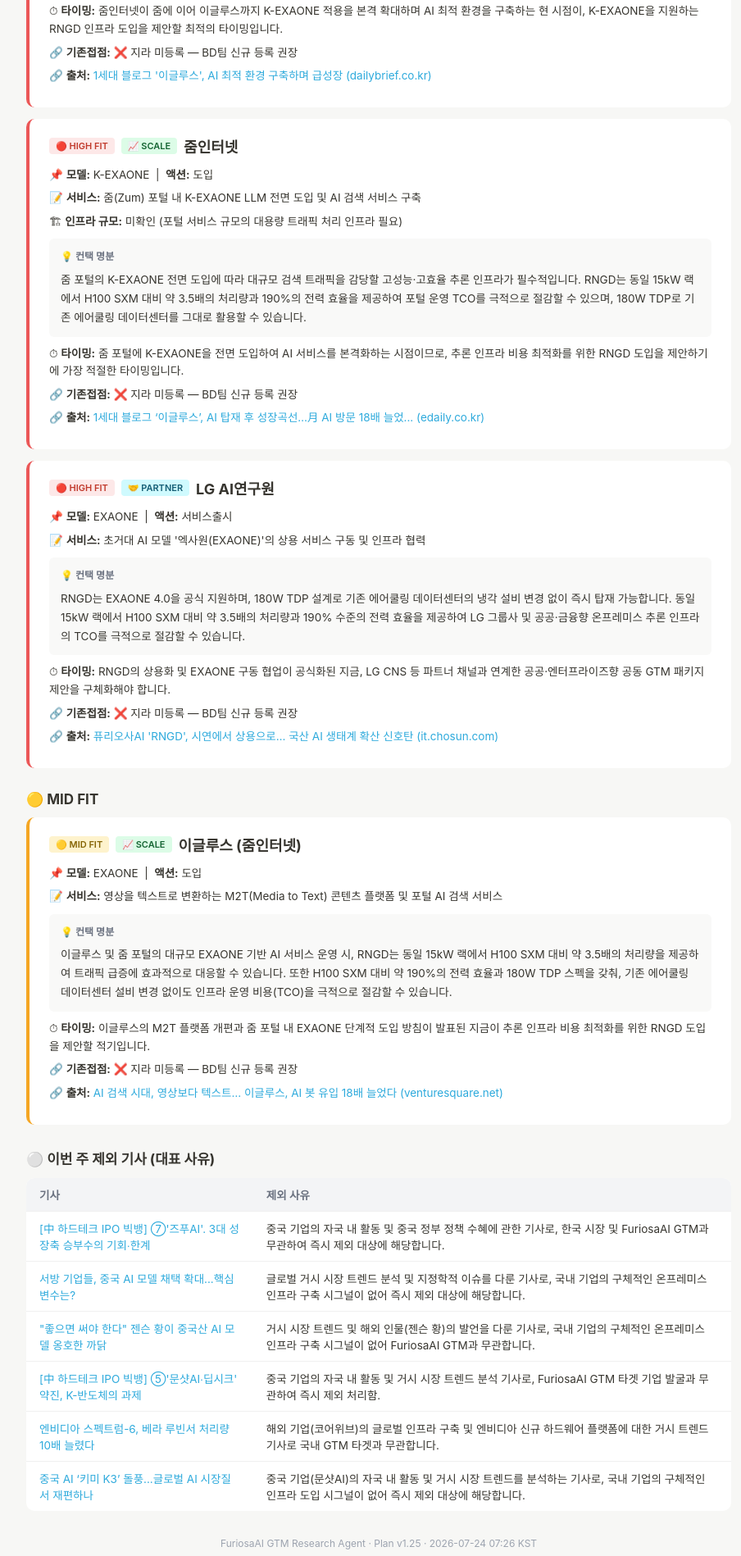
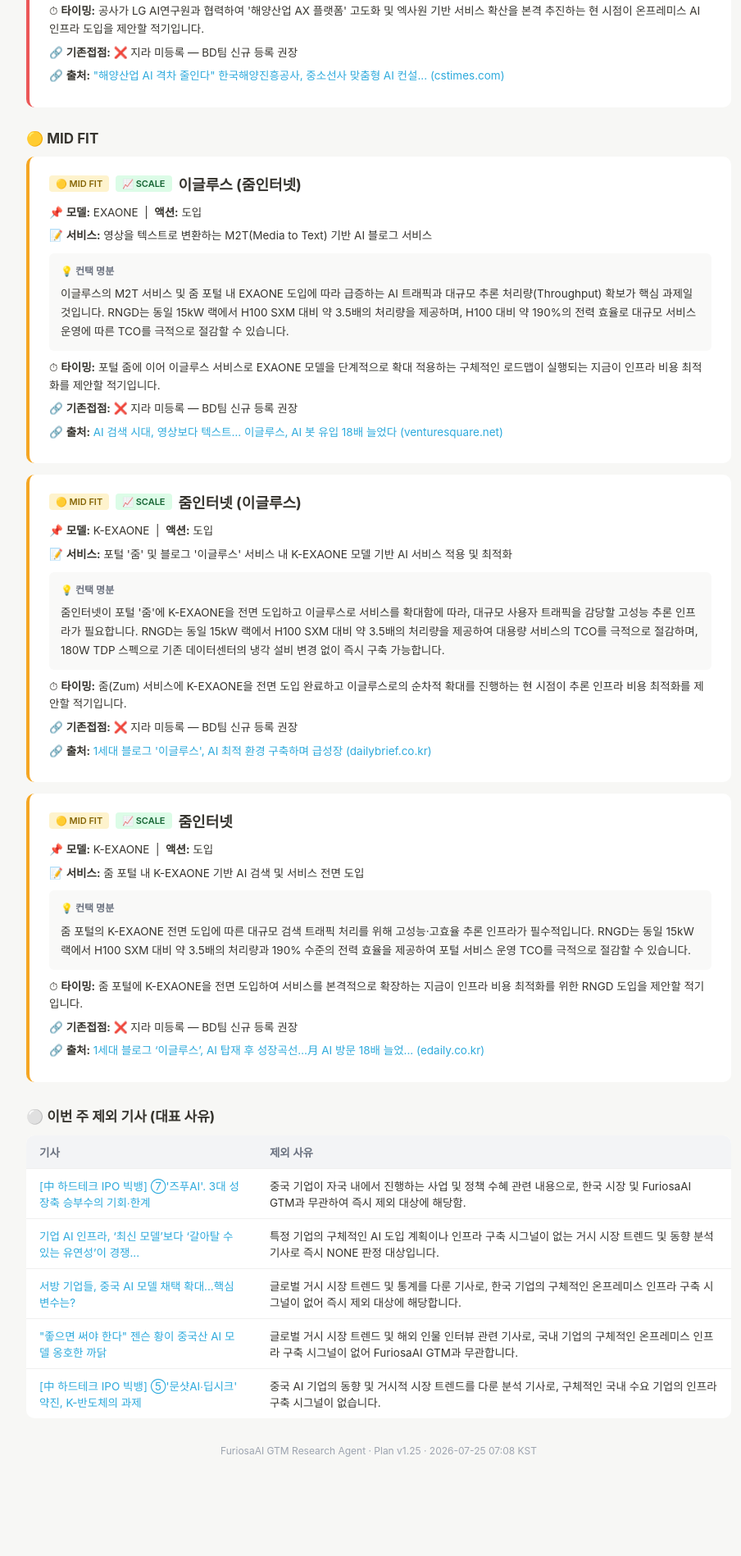
Before and after one commit to boyoonjung1806/furiosa-gtm-report, a plain HTML site: page index.html in a window 1280 px wide. Shown: the part 899-2797 px from the top of the page at 82% size, without its empty margins (178-1082 px from the left). After the commit the page ends 2716 px from the top, so only its background shows below. Drawn offline with Linux system fonts and the light colour scheme.

Commit message:
Weekly report 2026-07-25

```diff
--- a/index.html
+++ b/index.html
@@ -37,8 +37,8 @@
   <div class="header">
     <h1>📡 GTM 위클리 리서치 리포트 — 2026년 07월 29주차</h1>
     <div class="meta">
-      🤖 자동 생성 리포트 | 수집 일시: 2026-07-24 07:21 KST<br>
-      수집 기사: 11건 | FIT 판정: 🔴 HIGH 4건 · 🟡 MID 1건 · 🔵 LOW 0건<br>
+      🤖 자동 생성 리포트 | 수집 일시: 2026-07-25 07:05 KST<br>
+      수집 기사: 10건 | FIT 판정: 🔴 HIGH 2건 · 🟡 MID 3건 · 🔵 LOW 0건<br>
       데이터 소스: 네이버 뉴스 API + Google RSS | 분석: Gemini 2.5 Flash (Plan v1.25) | 기존접점: Jira DMD 실시간 조회
     </div>
   </div>
@@ -49,72 +49,36 @@
           <div class="card-header">
             <span class="badge badge-high">🔴 HIGH FIT</span>
             <span class="badge" style="background:#ede9fe;color:#5b21b6">🏛 SOVEREIGN</span>
-            <span class="company">한국해양진흥공사</span>
+            <span class="company">충주시</span>
           </div>
-          <div class="card-row">📌 <b>모델:</b> EXAONE &nbsp;|&nbsp; <b>액션:</b> 도입</div>
-          <div class='card-row'>📝 <b>서비스:</b> 중소선사 맞춤형 AI 컨설팅 및 엑사원(EXAONE) 기반의 종합 해양산업 AX 플랫폼 구축</div>
+          <div class="card-row">📌 <b>모델:</b> EXAONE, Solar &nbsp;|&nbsp; <b>액션:</b> 도입</div>
+          <div class='card-row'>📝 <b>서비스:</b> 행정 내부 업무 프로세스 효율화를 위한 EXAONE, Solar 등 6종의 AI 서비스 통합 구축 및 공공 AX 추진</div>
 
           <div class="card-section">
             <div class="section-label">💡 컨택 명분</div>
-            <div>공공기관의 데이터 주권 및 보안 규정 준수를 위해 외부 API 전송이 없는 온프레미스 기반 EXAONE 추론 인프라가 필수적이며, RNGD는 EXAONE 4.0을 공식 지원합니다. 또한, PCIe SR-IOV를 통한 최대 8개 인스턴스 논리 분리로 부서별/사업별 독립된 보안 환경을 제공하며, 180W TDP 설계로 기존 공사 데이터센터의 냉각 설비 추가 공사 없이 즉시 탑재 가능합니다.</div>
+            <div>공공기관의 망분리 규제 및 데이터 주권 확보를 위해 EXAONE 4.0과 Solar 기반의 온프레미스 추론 인프라 구축이 필수적입니다. RNGD는 180W TDP 스펙으로 기존 충주시 데이터센터의 냉각 설비 변경 없이 즉시 탑재 가능하며, PCIe SR-IOV 기술을 통해 최대 8개 인스턴스로 분할하여 부서별/업무별 보안 등급에 맞춘 논리적 격리 환경을 제공합니다.</div>
           </div>
-          <div class='card-row'>⏱ <b>타이밍:</b> 공사가 LG AI연구원과 협력하여 '해양산업 AX 플랫폼'으로의 고도화 및 최종 도입 단계를 본격 추진하는 지금이 국산 AI 반도체 기반의 온프레미스 인프라 스펙을 제안할 최적의 타이밍입니다.</div>
+          <div class='card-row'>⏱ <b>타이밍:</b> 충주시가 'AI 잘 쓰는 도시'를 선포하고 공공 AX 가속화를 공식화한 지금이 국산 AI 모델에 최적화된 RNGD 인프라 도입을 제안할 적기입니다.</div>
           <div class="card-row">🔗 <b>기존접점:</b> ❌ 지라 미등록 — BD팀 신규 등록 권장</div>
-          <div class="card-row">🔗 <b>출처:</b> <a href="https://www.cstimes.com/news/articleView.html?idxno=714478" target="_blank">&quot;해양산업 AI 격차 줄인다&quot; 한국해양진흥공사, 중소선사 맞춤형 AI 컨설... (cstimes.com)</a></div>
+          <div class="card-row">🔗 <b>출처:</b> <a href="http://www.breaknews.com/1224273" target="_blank">충주시, 'AI 잘 쓰는 도시' 선포… 공공부문 인공지능 전환(AX) 속도 (breaknews.com)</a></div>
         </div>
 
         <div class="card high">
           <div class="card-header">
             <span class="badge badge-high">🔴 HIGH FIT</span>
-            <span class="badge" style="background:#dcfce7;color:#166534">📈 SCALE</span>
-            <span class="company">줌인터넷</span>
+            <span class="badge" style="background:#ede9fe;color:#5b21b6">🏛 SOVEREIGN</span>
+            <span class="company">한국해양진흥공사</span>
           </div>
-          <div class="card-row">📌 <b>모델:</b> K-EXAONE &nbsp;|&nbsp; <b>액션:</b> 도입</div>
-          <div class='card-row'>📝 <b>서비스:</b> 포털 '줌' 및 블로그 '이글루스' 서비스 내 K-EXAONE 모델 적용 및 AI 최적 환경 구축</div>
+          <div class="card-row">📌 <b>모델:</b> EXAONE &nbsp;|&nbsp; <b>액션:</b> 도입</div>
+          <div class='card-row'>📝 <b>서비스:</b> LG AI연구원의 엑사원(EXAONE) 기반 중소선사 맞춤형 해양산업 AX 플랫폼 구축 및 고도화</div>
 
           <div class="card-section">
             <div class="section-label">💡 컨택 명분</div>
-            <div>줌인터넷의 K-EXAONE 도입 및 이글루스 서비스 확대에 따라 대규모 트래픽 처리를 위한 고효율 추론 인프라가 필수적입니다. RNGD는 동일 15kW 랙에서 H100 SXM 대비 약 3.5배의 처리량과 190%의 전력 효율을 제공하여 대규모 서비스 운영에 따른 TCO를 극적으로 절감할 수 있습니다. 또한 vLLM 및 OpenAI API와 완전 호환되어 기존 서빙 스택의 변경 없이 드롭인 교체가 가능합니다.</div>
+            <div>공공기관의 데이터 주권 및 보안 규정상 온프레미스 추론 인프라가 필수적이며, RNGD는 공식 지원하는 EXAONE 4.0 모델을 최적의 TCO로 구동할 수 있습니다. 특히 180W TDP 스펙으로 기존 공사 내 에어쿨링 데이터센터 설비 변경 없이 즉시 탑재 가능하며, PCIe SR-IOV 기반 최대 8개 인스턴스 분할을 통해 선사별/업무별 논리적 보안 격리를 완벽히 지원합니다.</div>
           </div>
-          <div class='card-row'>⏱ <b>타이밍:</b> 줌인터넷이 줌에 이어 이글루스까지 K-EXAONE 적용을 본격 확대하며 AI 최적 환경을 구축하는 현 시점이, K-EXAONE을 지원하는 RNGD 인프라 도입을 제안할 최적의 타이밍입니다.</div>
+          <div class='card-row'>⏱ <b>타이밍:</b> 공사가 LG AI연구원과 협력하여 '해양산업 AX 플랫폼' 고도화 및 엑사원 기반 서비스 확산을 본격 추진하는 현 시점이 온프레미스 AI 인프라 도입을 제안할 적기입니다.</div>
           <div class="card-row">🔗 <b>기존접점:</b> ❌ 지라 미등록 — BD팀 신규 등록 권장</div>
-          <div class="card-row">🔗 <b>출처:</b> <a href="https://www.dailybrief.co.kr/news/articleView.html?idxno=6348" target="_blank">1세대 블로그 '이글루스', AI 최적 환경 구축하며 급성장 (dailybrief.co.kr)</a></div>
-        </div>
-
-        <div class="card high">
-          <div class="card-header">
-            <span class="badge badge-high">🔴 HIGH FIT</span>
-            <span class="badge" style="background:#dcfce7;color:#166534">📈 SCALE</span>
-            <span class="company">줌인터넷</span>
-          </div>
-          <div class="card-row">📌 <b>모델:</b> K-EXAONE &nbsp;|&nbsp; <b>액션:</b> 도입</div>
-          <div class='card-row'>📝 <b>서비스:</b> 줌(Zum) 포털 내 K-EXAONE LLM 전면 도입 및 AI 검색 서비스 구축</div>
-          <div class='card-row'>🏗 <b>인프라 규모:</b> 미확인 (포털 서비스 규모의 대용량 트래픽 처리 인프라 필요)</div>
-          <div class="card-section">
-            <div class="section-label">💡 컨택 명분</div>
-            <div>줌 포털의 K-EXAONE 전면 도입에 따라 대규모 검색 트래픽을 감당할 고성능·고효율 추론 인프라가 필수적입니다. RNGD는 동일 15kW 랙에서 H100 SXM 대비 약 3.5배의 처리량과 190%의 전력 효율을 제공하여 포털 운영 TCO를 극적으로 절감할 수 있으며, 180W TDP로 기존 에어쿨링 데이터센터를 그대로 활용할 수 있습니다.</div>
-          </div>
-          <div class='card-row'>⏱ <b>타이밍:</b> 줌 포털에 K-EXAONE을 전면 도입하여 AI 서비스를 본격화하는 시점이므로, 추론 인프라 비용 최적화를 위한 RNGD 도입을 제안하기에 가장 적절한 타이밍입니다.</div>
-          <div class="card-row">🔗 <b>기존접점:</b> ❌ 지라 미등록 — BD팀 신규 등록 권장</div>
-          <div class="card-row">🔗 <b>출처:</b> <a href="https://www.edaily.co.kr/news/newspath.asp?newsid=02768326645516816" target="_blank">1세대 블로그 ‘이글루스’, AI 탑재 후 성장곡선…月 AI 방문 18배 늘었... (edaily.co.kr)</a></div>
-        </div>
-
-        <div class="card high">
-          <div class="card-header">
-            <span class="badge badge-high">🔴 HIGH FIT</span>
-            <span class="badge" style="background:#cffafe;color:#155e75">🤝 PARTNER</span>
-            <span class="company">LG AI연구원</span>
-          </div>
-          <div class="card-row">📌 <b>모델:</b> EXAONE &nbsp;|&nbsp; <b>액션:</b> 서비스출시</div>
-          <div class='card-row'>📝 <b>서비스:</b> 초거대 AI 모델 '엑사원(EXAONE)'의 상용 서비스 구동 및 인프라 협력</div>
-
-          <div class="card-section">
-            <div class="section-label">💡 컨택 명분</div>
-            <div>RNGD는 EXAONE 4.0을 공식 지원하며, 180W TDP 설계로 기존 에어쿨링 데이터센터의 냉각 설비 변경 없이 즉시 탑재 가능합니다. 동일 15kW 랙에서 H100 SXM 대비 약 3.5배의 처리량과 190% 수준의 전력 효율을 제공하여 LG 그룹사 및 공공·금융향 온프레미스 추론 인프라의 TCO를 극적으로 절감할 수 있습니다.</div>
-          </div>
-          <div class='card-row'>⏱ <b>타이밍:</b> RNGD의 상용화 및 EXAONE 구동 협업이 공식화된 지금, LG CNS 등 파트너 채널과 연계한 공공·엔터프라이즈향 공동 GTM 패키지 제안을 구체화해야 합니다.</div>
-          <div class="card-row">🔗 <b>기존접점:</b> ❌ 지라 미등록 — BD팀 신규 등록 권장</div>
-          <div class="card-row">🔗 <b>출처:</b> <a href="https://it.chosun.com/news/articleView.html?idxno=2023092165999" target="_blank">퓨리오사AI 'RNGD', 시연에서 상용으로… 국산 AI 생태계 확산 신호탄 (it.chosun.com)</a></div>
+          <div class="card-row">🔗 <b>출처:</b> <a href="https://www.cstimes.com/news/articleView.html?idxno=714478" target="_blank">&quot;해양산업 AI 격차 줄인다&quot; 한국해양진흥공사, 중소선사 맞춤형 AI 컨설... (cstimes.com)</a></div>
         </div>
 
   <div class="section-title">🟡 MID FIT</div>
@@ -126,14 +90,48 @@
             <span class="company">이글루스 (줌인터넷)</span>
           </div>
           <div class="card-row">📌 <b>모델:</b> EXAONE &nbsp;|&nbsp; <b>액션:</b> 도입</div>
-          <div class='card-row'>📝 <b>서비스:</b> 영상을 텍스트로 변환하는 M2T(Media to Text) 콘텐츠 플랫폼 및 포털 AI 검색 서비스</div>
+          <div class='card-row'>📝 <b>서비스:</b> 영상을 텍스트로 변환하는 M2T(Media to Text) 기반 AI 블로그 서비스</div>
           <div class="card-section">
             <div class="section-label">💡 컨택 명분</div>
-            <div>이글루스 및 줌 포털의 대규모 EXAONE 기반 AI 서비스 운영 시, RNGD는 동일 15kW 랙에서 H100 SXM 대비 약 3.5배의 처리량을 제공하여 트래픽 급증에 효과적으로 대응할 수 있습니다. 또한 H100 SXM 대비 약 190%의 전력 효율과 180W TDP 스펙을 갖춰, 기존 에어쿨링 데이터센터 설비 변경 없이도 인프라 운영 비용(TCO)을 극적으로 절감할 수 있습니다.</div>
+            <div>이글루스의 M2T 서비스 및 줌 포털 내 EXAONE 도입에 따라 급증하는 AI 트래픽과 대규모 추론 처리량(Throughput) 확보가 핵심 과제일 것입니다. RNGD는 동일 15kW 랙에서 H100 SXM 대비 약 3.5배의 처리량을 제공하며, H100 대비 약 190%의 전력 효율로 대규모 서비스 운영에 따른 TCO를 극적으로 절감할 수 있습니다.</div>
           </div>
-          <div class='card-row'>⏱ <b>타이밍:</b> 이글루스의 M2T 플랫폼 개편과 줌 포털 내 EXAONE 단계적 도입 방침이 발표된 지금이 추론 인프라 비용 최적화를 위한 RNGD 도입을 제안할 적기입니다.</div>
+          <div class='card-row'>⏱ <b>타이밍:</b> 포털 줌에 이어 이글루스 서비스로 EXAONE 모델을 단계적으로 확대 적용하는 구체적인 로드맵이 실행되는 지금이 인프라 비용 최적화를 제안할 적기입니다.</div>
           <div class="card-row">🔗 <b>기존접점:</b> ❌ 지라 미등록 — BD팀 신규 등록 권장</div>
           <div class="card-row">🔗 <b>출처:</b> <a href="https://www.venturesquare.net/1099967/" target="_blank">AI 검색 시대, 영상보다 텍스트… 이글루스, AI 봇 유입 18배 늘었다 (venturesquare.net)</a></div>
+        </div>
+
+        <div class="card mid">
+          <div class="card-header">
+            <span class="badge badge-mid">🟡 MID FIT</span>
+            <span class="badge" style="background:#dcfce7;color:#166534">📈 SCALE</span>
+            <span class="company">줌인터넷 (이글루스)</span>
+          </div>
+          <div class="card-row">📌 <b>모델:</b> K-EXAONE &nbsp;|&nbsp; <b>액션:</b> 도입</div>
+          <div class='card-row'>📝 <b>서비스:</b> 포털 '줌' 및 블로그 '이글루스' 서비스 내 K-EXAONE 모델 기반 AI 서비스 적용 및 최적화</div>
+          <div class="card-section">
+            <div class="section-label">💡 컨택 명분</div>
+            <div>줌인터넷이 포털 '줌'에 K-EXAONE을 전면 도입하고 이글루스로 서비스를 확대함에 따라, 대규모 사용자 트래픽을 감당할 고성능 추론 인프라가 필요합니다. RNGD는 동일 15kW 랙에서 H100 SXM 대비 약 3.5배의 처리량을 제공하여 대용량 서비스의 TCO를 극적으로 절감하며, 180W TDP 스펙으로 기존 데이터센터의 냉각 설비 변경 없이 즉시 구축 가능합니다.</div>
+          </div>
+          <div class='card-row'>⏱ <b>타이밍:</b> 줌(Zum) 서비스에 K-EXAONE을 전면 도입 완료하고 이글루스로의 순차적 확대를 진행하는 현 시점이 추론 인프라 비용 최적화를 제안할 적기입니다.</div>
+          <div class="card-row">🔗 <b>기존접점:</b> ❌ 지라 미등록 — BD팀 신규 등록 권장</div>
+          <div class="card-row">🔗 <b>출처:</b> <a href="https://www.dailybrief.co.kr/news/articleView.html?idxno=6348" target="_blank">1세대 블로그 '이글루스', AI 최적 환경 구축하며 급성장 (dailybrief.co.kr)</a></div>
+        </div>
+
+        <div class="card mid">
+          <div class="card-header">
+            <span class="badge badge-mid">🟡 MID FIT</span>
+            <span class="badge" style="background:#dcfce7;color:#166534">📈 SCALE</span>
+            <span class="company">줌인터넷</span>
+          </div>
+          <div class="card-row">📌 <b>모델:</b> K-EXAONE &nbsp;|&nbsp; <b>액션:</b> 도입</div>
+          <div class='card-row'>📝 <b>서비스:</b> 줌 포털 내 K-EXAONE 기반 AI 검색 및 서비스 전면 도입</div>
+          <div class="card-section">
+            <div class="section-label">💡 컨택 명분</div>
+            <div>줌 포털의 K-EXAONE 전면 도입에 따른 대규모 검색 트래픽 처리를 위해 고성능·고효율 추론 인프라가 필수적입니다. RNGD는 동일 15kW 랙에서 H100 SXM 대비 약 3.5배의 처리량과 190% 수준의 전력 효율을 제공하여 포털 서비스 운영 TCO를 극적으로 절감할 수 있습니다.</div>
+          </div>
+          <div class='card-row'>⏱ <b>타이밍:</b> 줌 포털에 K-EXAONE을 전면 도입하여 서비스를 본격적으로 확장하는 지금이 인프라 비용 최적화를 위한 RNGD 도입을 제안할 적기입니다.</div>
+          <div class="card-row">🔗 <b>기존접점:</b> ❌ 지라 미등록 — BD팀 신규 등록 권장</div>
+          <div class="card-row">🔗 <b>출처:</b> <a href="https://www.edaily.co.kr/news/newspath.asp?newsid=02768326645516816" target="_blank">1세대 블로그 ‘이글루스’, AI 탑재 후 성장곡선…月 AI 방문 18배 늘었... (edaily.co.kr)</a></div>
         </div>
 
 
@@ -143,26 +141,23 @@
     <tr><th>기사</th><th>제외 사유</th></tr>
     <tr>
           <td><a href="https://www.newspim.com/news/view/20260723001009" target="_blank">[中 하드테크 IPO 빅뱅] ⑦'즈푸AI'. 3대 성장축 승부수의 기회∙한계</a></td>
-          <td>중국 기업의 자국 내 활동 및 중국 정부 정책 수혜에 관한 기사로, 한국 시장 및 FuriosaAI GTM과 무관하여 즉시 제외 대상에 해당합니다.</td>
+          <td>중국 기업이 자국 내에서 진행하는 사업 및 정책 수혜 관련 내용으로, 한국 시장 및 FuriosaAI GTM과 무관하여 즉시 제외 대상에 해당함.</td>
+        </tr><tr>
+          <td><a href="https://www.tokenpost.kr/news/ai/381008" target="_blank">기업 AI 인프라, ‘최신 모델’보다 ‘갈아탈 수 있는 유연성’이 경쟁...</a></td>
+          <td>특정 기업의 구체적인 AI 도입 계획이나 인프라 구축 시그널이 없는 거시 시장 트렌드 및 동향 분석 기사로 즉시 NONE 판정 대상입니다.</td>
         </tr><tr>
           <td><a href="http://www.choicenews.co.kr/news/articleView.html?idxno=168590" target="_blank">서방 기업들, 중국 AI 모델 채택 확대...핵심 변수는?</a></td>
-          <td>글로벌 거시 시장 트렌드 분석 및 지정학적 이슈를 다룬 기사로, 국내 기업의 구체적인 온프레미스 인프라 구축 시그널이 없어 즉시 제외 대상에 해당합니다.</td>
+          <td>글로벌 거시 시장 트렌드 및 통계를 다룬 기사로, 한국 기업의 구체적인 온프레미스 인프라 구축 시그널이 없어 즉시 제외 대상에 해당합니다.</td>
         </tr><tr>
           <td><a href="https://www.fortunekorea.co.kr/news/articleView.html?idxno=53299" target="_blank">&quot;좋으면 써야 한다&quot; 젠슨 황이 중국산 AI 모델 옹호한 까닭</a></td>
-          <td>거시 시장 트렌드 및 해외 인물(젠슨 황)의 발언을 다룬 기사로, 국내 기업의 구체적인 온프레미스 인프라 구축 시그널이 없어 FuriosaAI GTM과 무관합니다.</td>
+          <td>글로벌 거시 시장 트렌드 및 해외 인물 인터뷰 관련 기사로, 국내 기업의 구체적인 온프레미스 인프라 구축 시그널이 없어 FuriosaAI GTM과 무관합니다.</td>
         </tr><tr>
           <td><a href="https://www.newspim.com/news/view/20260722001065" target="_blank">[中 하드테크 IPO 빅뱅] ⑤'문샷AI∙딥시크' 약진, K-반도체의 과제</a></td>
-          <td>중국 기업의 자국 내 활동 및 거시 시장 트렌드 분석 기사로, FuriosaAI GTM 타겟 기업 발굴과 무관하여 즉시 제외 처리함.</td>
-        </tr><tr>
-          <td><a href="https://www.wikitree.co.kr/articles/1147654" target="_blank">엔비디아 스펙트럼-6, 베라 루빈서 처리량 10배 늘렸다</a></td>
-          <td>해외 기업(코어위브)의 글로벌 인프라 구축 및 엔비디아 신규 하드웨어 플랫폼에 대한 거시 트렌드 기사로 국내 GTM 타겟과 무관합니다.</td>
-        </tr><tr>
-          <td><a href="https://www.m-economynews.com/news/article.html?no=68892" target="_blank">중국 AI ‘키미 K3’ 돌풍...글로벌 AI 시장질서 재편하나</a></td>
-          <td>중국 기업(문샷AI)의 자국 내 활동 및 거시 시장 트렌드를 분석하는 기사로, 국내 기업의 구체적인 인프라 도입 시그널이 없어 즉시 제외 대상에 해당합니다.</td>
+          <td>중국 AI 기업의 동향 및 거시적 시장 트렌드를 다룬 분석 기사로, 구체적인 국내 수요 기업의 인프라 구축 시그널이 없습니다.</td>
         </tr>
   </table>
 
-  <div class="footer">FuriosaAI GTM Research Agent · Plan v1.25 · 2026-07-24 07:26 KST</div>
+  <div class="footer">FuriosaAI GTM Research Agent · Plan v1.25 · 2026-07-25 07:08 KST</div>
 </div>
 </body>
 </html>
```
